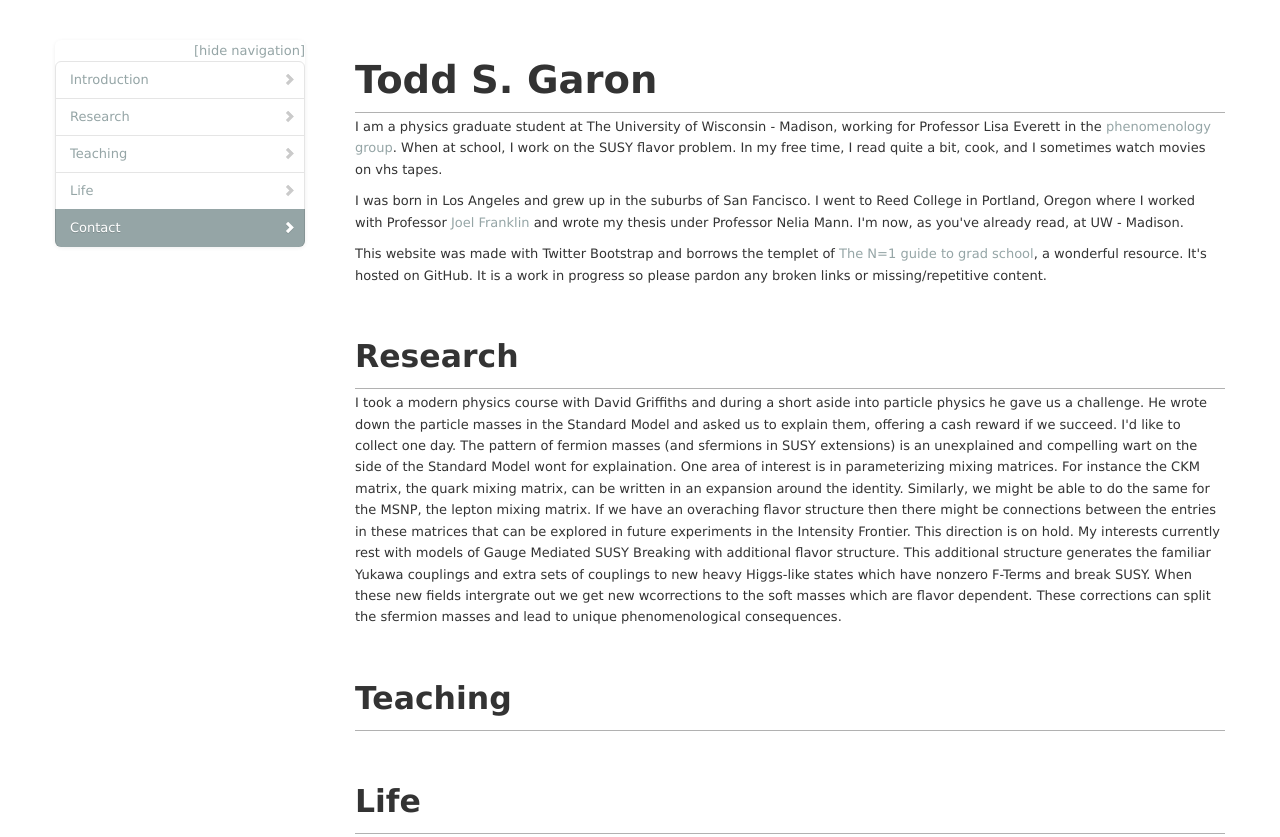
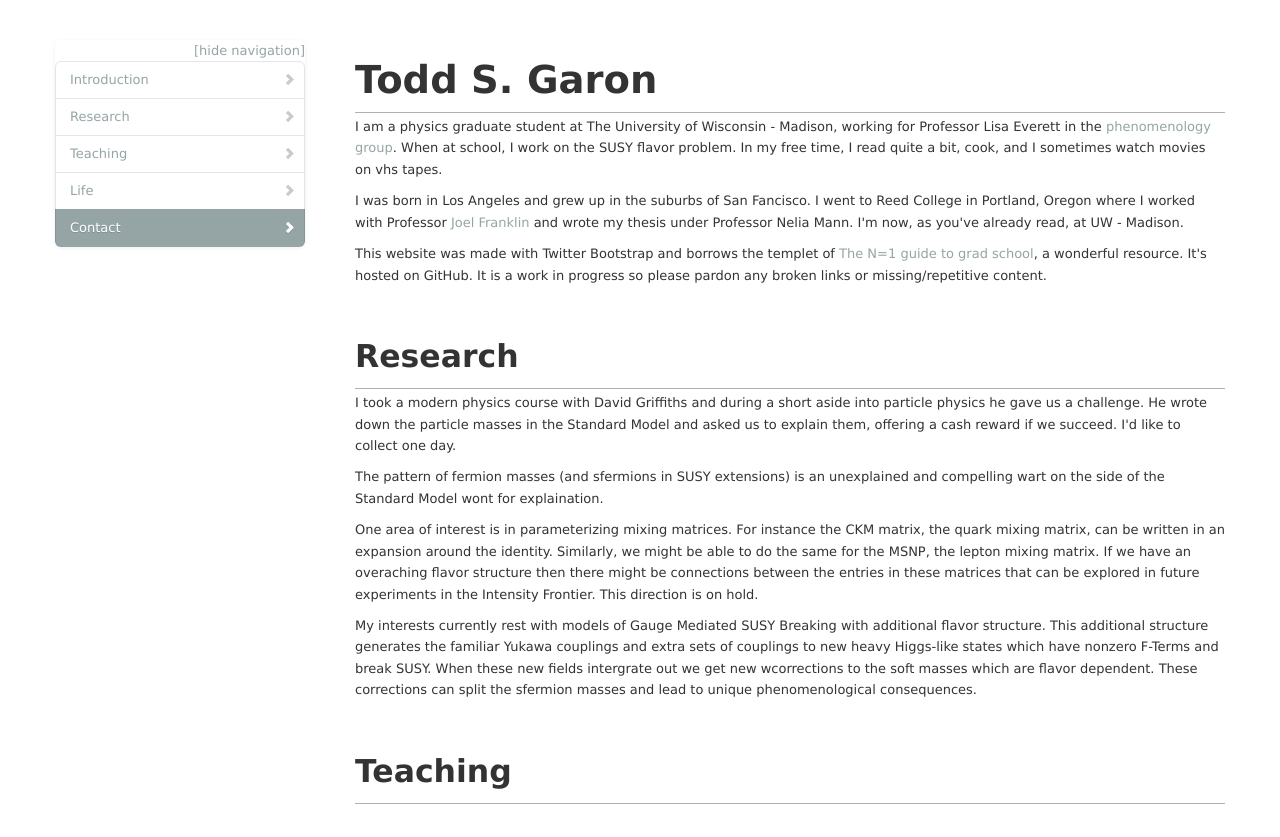
Before and after one commit to toddgaron/toddgaron, a plain HTML site: page index.html in a window 1280 px wide. Shown: the top 837 px of the page. Drawn offline with nearby package versions, Linux system fonts and the light colour scheme.

Commit message:
fixed paragraphs

```diff
--- a/index.html
+++ b/index.html
@@ -55,13 +55,13 @@
             <h2>Research</h2>
           </div>
 
-        I took a modern physics course with David Griffiths and during a short aside into particle physics he gave us a challenge. He wrote down the particle masses in the Standard Model and asked us to explain them, offering a cash reward if we succeed. I'd like to collect one day.
+        <p> I took a modern physics course with David Griffiths and during a short aside into particle physics he gave us a challenge. He wrote down the particle masses in the Standard Model and asked us to explain them, offering a cash reward if we succeed. I'd like to collect one day.</p>
 
-        The pattern of fermion masses (and sfermions in SUSY extensions) is an unexplained and compelling wart on the side of the Standard Model wont for explaination.
+        <p> The pattern of fermion masses (and sfermions in SUSY extensions) is an unexplained and compelling wart on the side of the Standard Model wont for explaination. </p>
 
-        One area of interest is in parameterizing mixing matrices. For instance the CKM matrix, the quark mixing matrix, can be written in an expansion around the identity. Similarly, we might be able to do the same for the MSNP, the lepton mixing matrix. If we have an overaching flavor structure then there might be connections between the entries in these matrices that can be explored in future experiments in the Intensity Frontier. This direction is on hold.
+        <p> One area of interest is in parameterizing mixing matrices. For instance the CKM matrix, the quark mixing matrix, can be written in an expansion around the identity. Similarly, we might be able to do the same for the MSNP, the lepton mixing matrix. If we have an overaching flavor structure then there might be connections between the entries in these matrices that can be explored in future experiments in the Intensity Frontier. This direction is on hold. </p>
 
-        My interests currently rest with models of Gauge Mediated SUSY Breaking with additional flavor structure. This additional structure generates the familiar Yukawa couplings and extra sets of couplings to new heavy Higgs-like states which have nonzero F-Terms and break SUSY. When these new fields intergrate out we get new  wcorrections to the soft masses which are flavor dependent. These corrections can split the sfermion masses and lead to unique phenomenological consequences.
+        <p> My interests currently rest with models of Gauge Mediated SUSY Breaking with additional flavor structure. This additional structure generates the familiar Yukawa couplings and extra sets of couplings to new heavy Higgs-like states which have nonzero F-Terms and break SUSY. When these new fields intergrate out we get new  wcorrections to the soft masses which are flavor dependent. These corrections can split the sfermion masses and lead to unique phenomenological consequences. </p>
 
 
 
```
